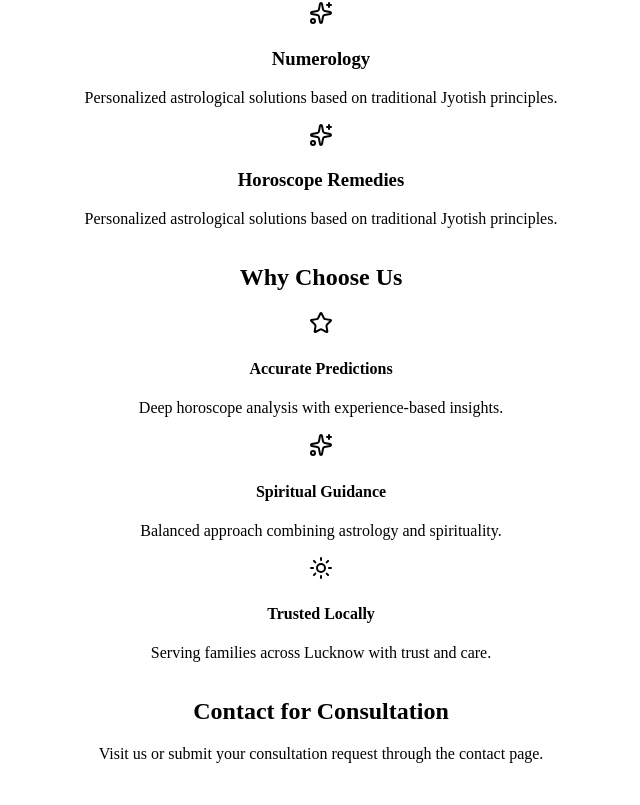
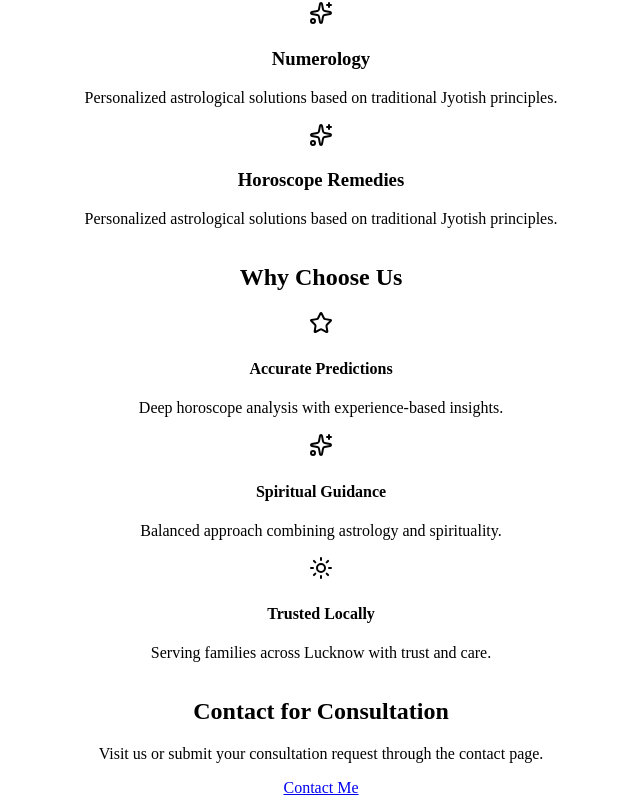
Before and after one commit to pulkit1996sinha/ganpati-jyotish, a React app in the folder frontend/: page / in a window 1280 px wide. Shown: the part 771-1576 px from the top of the page, without its empty margins (319-959 px from the left). Before the commit the page ends 1550 px from the top, so only its background shows below. Built offline with nearby package versions, Linux system fonts and the light colour scheme; the HTML template or start-up script is replaced by a standard one.

Commit message:
add contact button at bottom

```diff
--- a/frontend/src/pages/Home.jsx
+++ b/frontend/src/pages/Home.jsx
@@ -96,6 +96,27 @@ export default function Home() {
         </p>
       </section>
 
+          <div className="text-center pb-20">
+  <a
+    href="/contact"
+    className="
+      inline-block
+      mt-6
+      px-8 py-4
+      rounded-xl
+      bg-saffron
+      text-white
+      font-semibold
+      text-lg
+      shadow-md
+      hover:scale-105
+      transition
+    "
+  >
+    Contact Me
+  </a>
+</div>
+
     </div>
   );
 }
```
